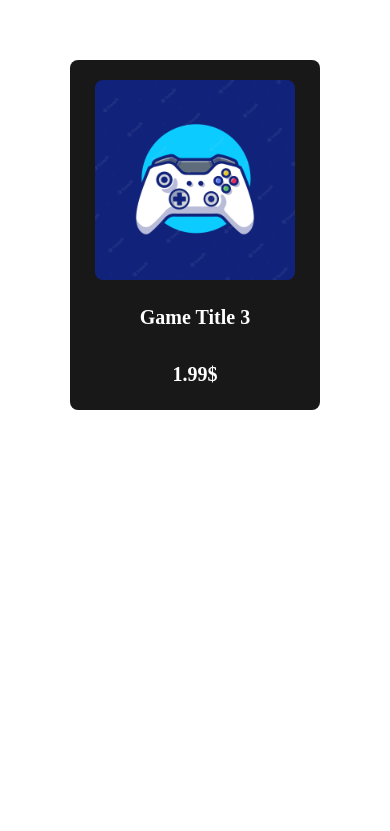
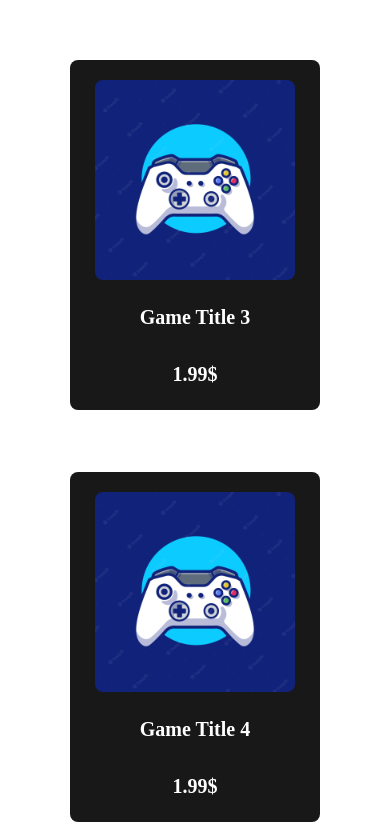
Before and after one commit to Mohaymen-Academy/FE_Team06_Summer1402-page-builder-react, a React (Vite) app in the folder Epik/: page /Category in a window 390 px wide. Shown: the part 859-1690 px from the top of the page. Before the commit the page ends 1284 px from the top, so only its background shows below. Built offline with nearby package versions, Linux system fonts and the light colour scheme.

Commit message:
clean category code

```diff
--- a/Epik/src/components/Category.jsx
+++ b/Epik/src/components/Category.jsx
@@ -3,9 +3,7 @@ import Card from "./Card.jsx";
 import gameimage from '../assets/images/gameimage.jpg';
 import '../assets/styles/Category.scss'
 import ArrowBackIosNewIcon from '@mui/icons-material/ArrowBackIosNew';
-import ArrowForwardIosIcon from '@mui/icons-material/ArrowForwardIos';
-
-function Category() {
+import ArrowForwardIosIcon from '@mui/icons-material/ArrowForwardIos';function Category() {
   const [firstGameIndex, setFirstGameIndex] = useState(0);
 
   const games = [
@@ -47,47 +45,29 @@ function Category() {
     }
   ];
 
-  // Define the number of games to show per row for different screen sizes
-  const gamesPerRow = {
-    small: 1,
-    medium: 2,
-    large: 3
-  };
-
-  // Define the number of games to show for different screen sizes
-  const gamesToShow = {
-    small: 3,
-    medium: 4,
-    large: 5
-  };
-
-  // Get the current screen size
-  const screenSize = window.innerWidth < 768 ? "small" : window.innerWidth < 992 ? "medium" : "large";
-
   const handleNextClick = () => {
-    setFirstGameIndex((prevIndex) => Math.min(prevIndex + gamesToShow[screenSize], games.length - gamesToShow[screenSize]));
+    setFirstGameIndex((prevIndex) => Math.min(prevIndex + 5, games.length - 5));
     document.querySelector(".Category-cards").classList.add("slide-left");
   };
 
   const handlePrevClick = () => {
-    setFirstGameIndex((prevIndex) => Math.max(prevIndex - gamesToShow[screenSize], 0));
+    setFirstGameIndex((prevIndex) => Math.max(prevIndex - 5, 0));
     document.querySelector(".Category-cards").classList.add("slide-right");
   };
 
-  // Get the games to display based on the current screen size
-  const displayedGames = games.slice(firstGameIndex, firstGameIndex + gamesToShow[screenSize]);
+  const displayedGames = games.slice(firstGameIndex, firstGameIndex + 5);
 
   return (
     <div className="Category">
       <div className="Category-title">
         <h1>Category</h1>
-        <div className="Category-buttons">
-          <ArrowBackIosNewIcon onClick={handlePrevClick} disabled={firstGameIndex === 0}/>
-          <ArrowForwardIosIcon onClick={handleNextClick} disabled={firstGameIndex + gamesToShow[screenSize] >= games.length} />
-        </div>
+              <div className="Category-buttons">
+        <ArrowBackIosNewIcon onClick={handlePrevClick} disabled={firstGameIndex === 0}/>
+        <ArrowForwardIosIcon onClick={handleNextClick} disabled={firstGameIndex + 5 >= games.length} />
+      </div>
       </div>
 
-      <div className={`Category-cards cards-${gamesPerRow[screenSize]}`}>
+      <div className="Category-cards">
         {displayedGames.map((game) => (
           <Card key={game.id} Title={game.title} Cost={game.cost} Img={game.image} />
         ))}
```
